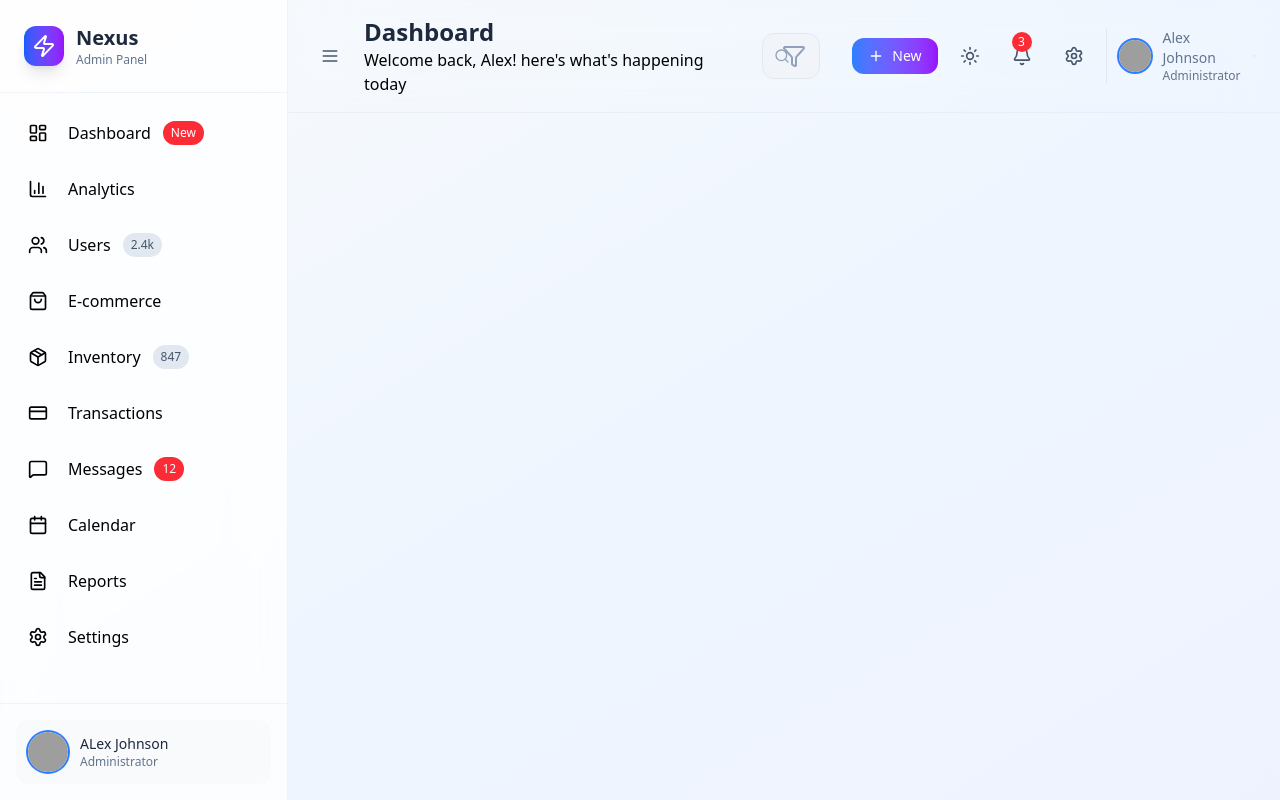
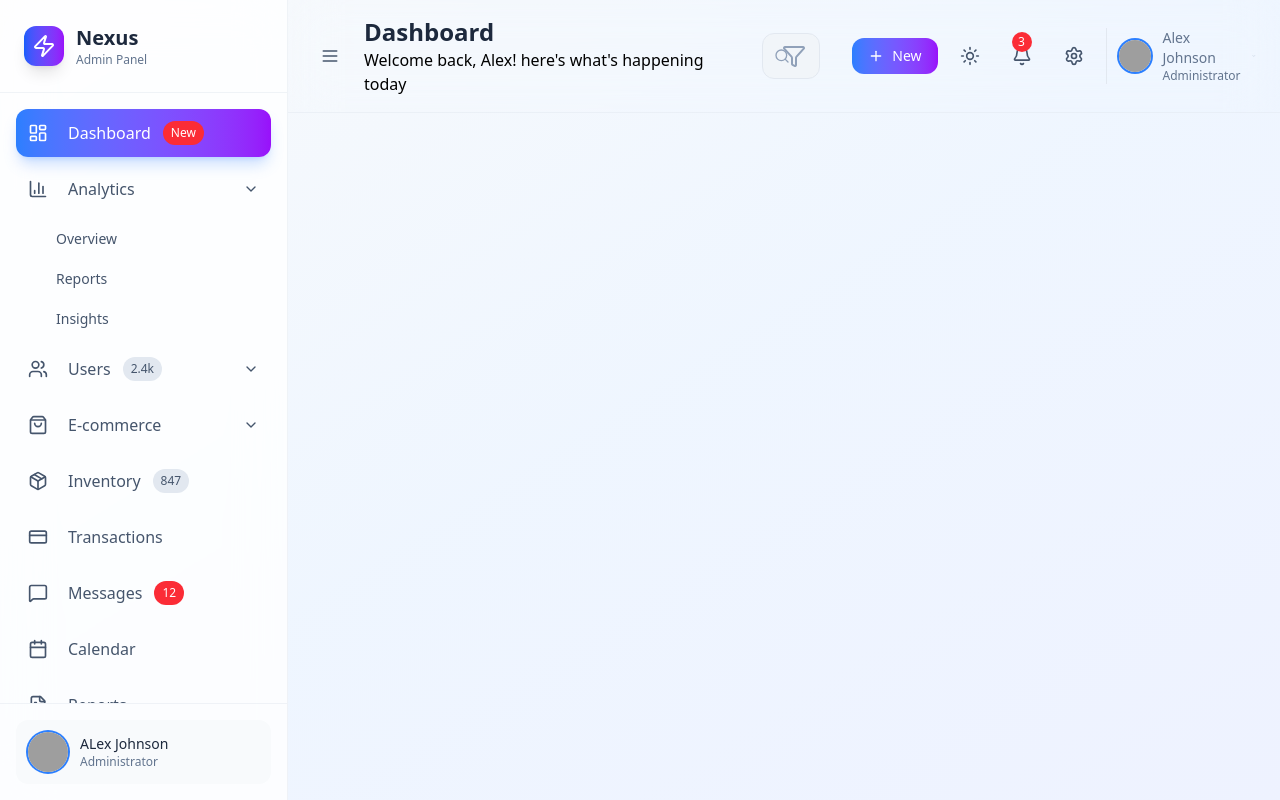
Before and after one commit to bankeytech/DashB, a React (Vite) app: page / in a window 1280 px wide. Built offline with nearby package versions, Linux system fonts and the light colour scheme; grey boxes are pictures that could not be loaded.

Commit message:
Added all project files

```diff
--- a/src/App.jsx
+++ b/src/App.jsx
@@ -1,14 +1,25 @@
-import React from 'react';
+import React, { useState } from 'react';
 import Header from "../src/components/Layouts/Header";
 import Sidebar from "../src/components/Layouts/Sidebar";
 
 function App() {
+
+  const [sideBarCollapsed, setSideBarCollapsed] = useState(false);
+  const [currentPage, setCurrentPage] = useState("dashboard");
+
   return (
     <div className='min-h-screen bg-gradient-to-br from-slate-50 via-blue-50 to-indigo-50 dark:from-slate-900 dark:via-slate-800 dark:to-slate-900 transition-all duration-500'>
       <div className='flex h-screen overflow-hidden'>
-       <Sidebar />
+       <Sidebar
+       collapsed = {sideBarCollapsed}
+       onToggle={() => setSideBarCollapsed(!sideBarCollapsed)}
+       currentPage={currentPage}
+       onPageChange={setCurrentPage}
+       />
        <div className="flex-1 flex flex-col overflow-hidden">
-        <Header />
+        <Header
+        sidebarCollapsed= {sideBarCollapsed}
+        onToggleSidebar={() => setSideBarCollapsed(!sideBarCollapsed)} />
        </div>
 
       </div>
--- a/src/components/Layouts/Header.jsx
+++ b/src/components/Layouts/Header.jsx
@@ -2,13 +2,15 @@
 import {Menu, Search, Filter, Plus, ChevronDown} from "lucide-react"
 import {Sun, Bell, Settings} from "lucide-react"
 
-function Header() {
+function Header( { sidebarCollapsed, onToggleSidebar }) {
   return (
     <div className="bg-white/-80 dark:bg-slate-900/80 backdrop-blur-xl border-b border-slate-200/50 dark:border-slate-700/50 px-6 py-4">
       <div className="flex items-center justify-between">
         {/* Left Section */}
         <div className="flex items-center space-x-4">
-          <button className="p-2 rounded-lg text-slate-600 dark:text-slate-300 hover:bg-slate-100 dark:hover:bg-slate-800 transition-colors">
+          <button className="p-2 rounded-lg text-slate-600 dark:text-slate-300 hover:bg-slate-100 dark:hover:bg-slate-800 transition-colors"
+          onClick={onToggleSidebar}
+          >
             <Menu className="w-5 h-5"/>
           </button>
 
--- a/src/components/Layouts/Sidebar.jsx
+++ b/src/components/Layouts/Sidebar.jsx
@@ -1,5 +1,5 @@
-import React from 'react'
-import {Zap, LayoutDashboard, BarChart3, Users, ShoppingBag, Package, CreditCard, MessageSquare, Calendar, FileText, Settings, } from "lucide-react"
+import React, { useState } from 'react';
+import {Zap, LayoutDashboard, BarChart3, Users, ShoppingBag, Package, CreditCard, MessageSquare, Calendar, FileText, Settings, ChevronDown, } from "lucide-react"
 
 
 const menuItems = [
@@ -76,9 +76,24 @@
 
 
 ]
-function SideBar() {
+function Sidebar( {collapsed, onToggle, currentPage, onPageChange} ) {
+  const [expandedItems, setExpendedItems] = useState(new Set(["analytics"]));
+
+  const toggleExpended = (itemid) => {
+    const newExpanded = new Set(expandedItems);
+
+    if (newExpanded.has(itemid)){
+      newExpanded.delete(itemid);
+    } else {
+      newExpanded.add(itemid);
+    }
+
+    setExpendedItems(newExpanded);
+  }
   return (
-    <div className="w-72 transition duration-300 ease-in-out bg-white/80 dark:bg-slate-900/80 backdrop-blur-xl border-r border-slate-200/50 dark:border-slate-700/50 flex flex-col relative z-10">
+    <div className={`${collapsed ? "w-20" : "w-72"}
+       transition-all duration-300 ease-in-out bg-white/80 dark:bg-slate-900/80 backdrop-blur-xl border-r border-slate-200/50 dark:border-slate-700/50 flex flex-col relative z-10
+    `}>
       {/* Logo */}
       <div className="p-6 border-b border-slate-200/50 dark:border-slate-700/50">
         <div className="flex items-center space-x-3">
@@ -87,6 +102,7 @@
           </div>
 
           {/* Conditional Rendering */}
+         { !collapsed && (
           <div>
             <h1 className="text-xl font-bold text-slate-800 dark:text-white">
               Nexus
@@ -95,6 +111,7 @@
               Admin Panel
             </p>
           </div>
+          )}
         </div>
       </div>
 
@@ -102,14 +119,29 @@
       <nav className="flex-1 p-4 space-y-2 overflow-y-auto">
         {menuItems.map((item) => {
 
-          return(
+          return (
           <div key={item.id}>
-            <button className={`w-full flex items-center justify-between p-3 rounded-xl transition-all duration-200`}>
+            <button
+            className={`w-full flex items-center justify-between p-3 rounded-xl transition-all duration-200 ${currentPage === item.id || item.active ? "bg-gradient-to-r from-blue-500 to-purple-600 text-white shadow-lg shadow-blue-500/25" : "text-slate-600 dark:text-slate-300 hover:bg-slate-100 dark:hover:bg-slate-800/50"}`}
+            onClick={() =>{
+              if (item.submenu) {
+               toggleExpended(item.id)
+              } else {
+                onPageChange(item.id);
+              }
+            }}
+            >
               <div className="flex items-center space-x-3">
                 <item.icon className={`w-5 h-5 dark:text-white`} />
+
                 {/* Conditional Rendering */}
+
+                  { !collapsed && (
                     <>
-                  <span className="font-medium ml-2 dark:text-white">{item.label}</span>
+                    <span className="font-medium ml-2 dark:text-white">
+                      {item.label}
+                    </span>
+
                     {item.badge && (
                     <span className="px-2 py-1 text-xs bg-red-500 text-white rounded-full">
                       {item.badge}
@@ -117,13 +149,34 @@
                   )}
 
                   {item.count && (
-                    <span className="px-2 py-1 text-xs bg-slate-200 text-slate-600 dark:text-slate-300 rounded-full">
+                    <span className="px-2 py-1 text-xs bg-slate-200 text-slate-600 dark:text-white-300 rounded-full">
                       {item.count}
                   </span>
                   )}
+
                     </>
+                  )}
+
+
+
               </div>
+
+              {!collapsed && item.submenu && (
+                <ChevronDown className={`w-4 h-4 transition-transform dark:text-white `}/>
+              )}
             </button>
+
+            {/* Sub Menus */}
+             {!collapsed &&
+             item.submenu &&
+             expandedItems.has(item.id) &&(
+              <div className="ml-8 mt-2 space-y-1">
+              {item.submenu.map((subitem) => {
+                return <button className="w-full text-left p-2 text-sm text-slate-600 dark:text-slate-400 hover:text-slate-800 dark:hover:text-slate-200 hover:bg-slate-100 dark:hover:bg-slate-800/50 rounded-lg transition-all">{subitem.label}</button>;
+              }
+
+            )}
+            </div>) }
           </div>
           );
 
@@ -131,6 +184,7 @@
       </nav>
 
         {/* User Profile */}
+        { !collapsed && (
           <div className="p-4 border-t border-slate-200/50 dark:border-slate-700/50">
             <div className="flex items-center space-x-3 p-3 rounded-xl bg-slate-50 dark:bg-slate-800/50">
                 <img
@@ -150,9 +204,10 @@
                 </div>
             </div>
           </div>
+        )}
 
     </div>
   );
 }
 
-export default SideBar
+export default Sidebar
```
Lines whose indentation alone changed are shown as unchanged.
